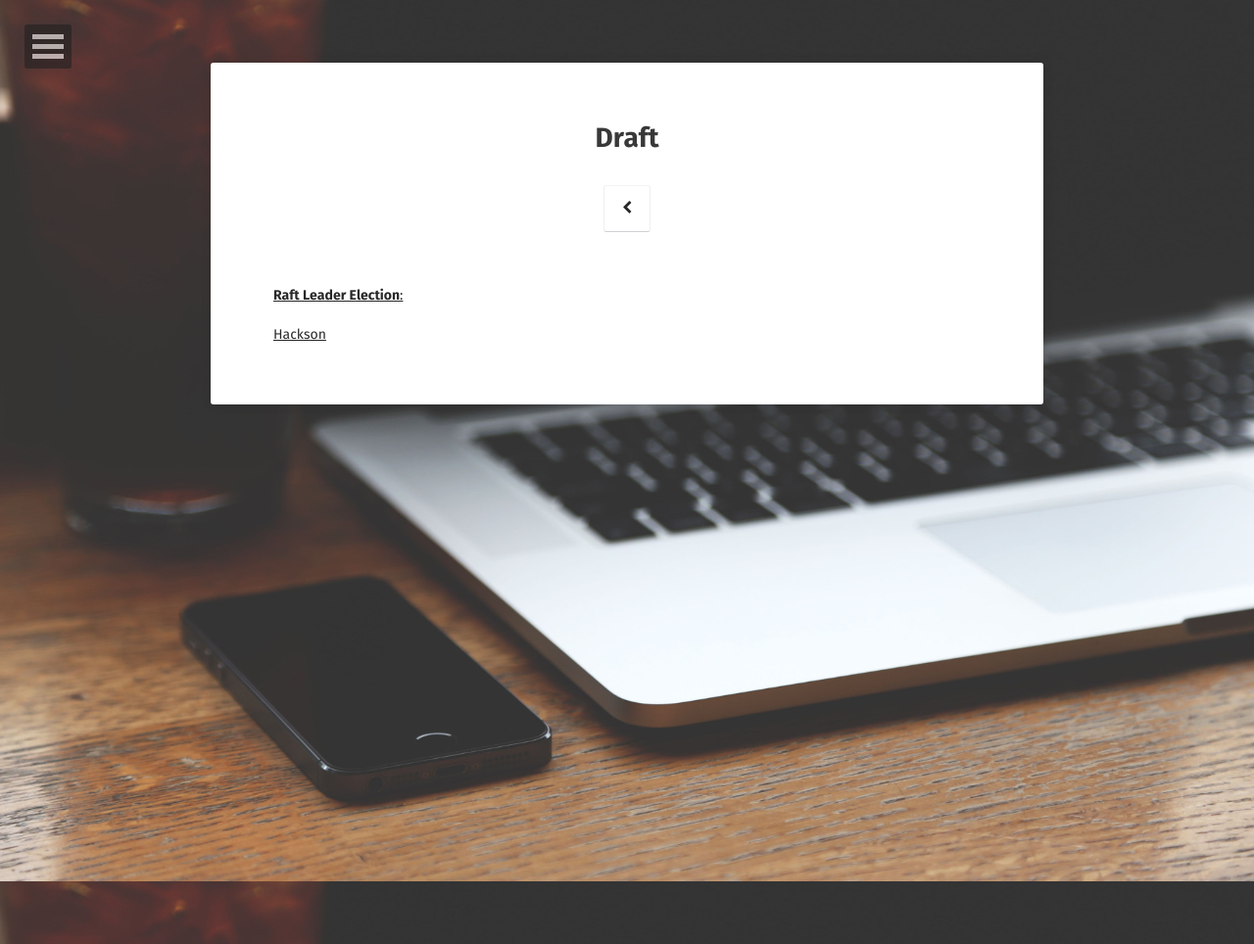
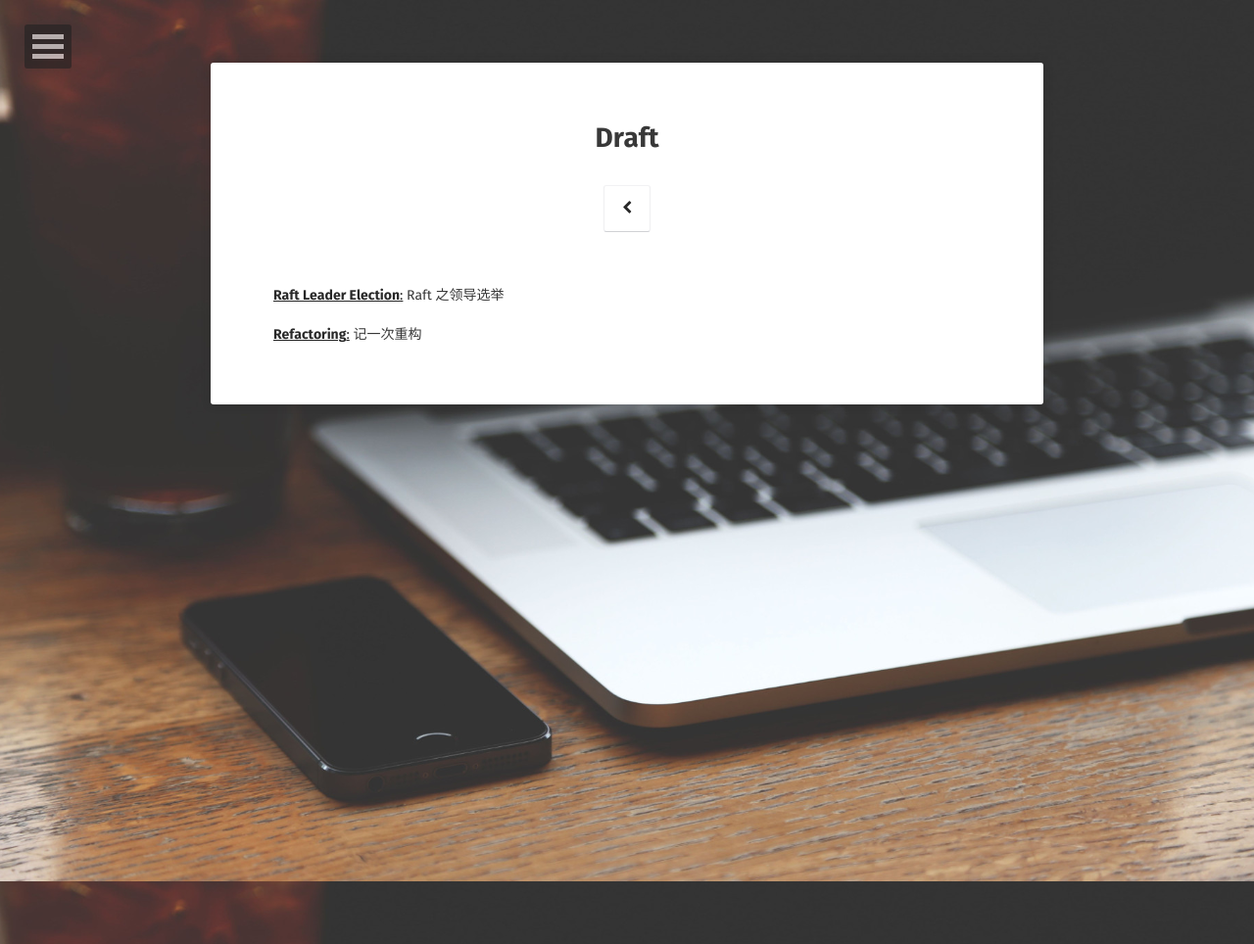
Before and after one commit to RobinGG/RobinGG.github.io, a Jekyll site: the page built from draft/index.md, in a window 1280 px wide. Shown: the whole page at 98% size. Built offline with Jekyll 4.4.1, drawn with Linux system fonts in a browser that asks for light colours; some web fonts are replaced; comment, search, counter and statistics services are not loaded.

Commit message:
[draft] update index page of draft

```diff
--- a/draft/index.md
+++ b/draft/index.md
@@ -3,6 +3,6 @@ layout: page
 title: Draft
 ---
 
-[**Raft Leader Election**:](./raft-leader-election/)
+[**Raft Leader Election**:](./raft-leader-election/) Raft 之领导选举
 
-[Hackson](./hackson/)
+[**Refactoring**:](./a-refactoring/) 记一次重构
```
